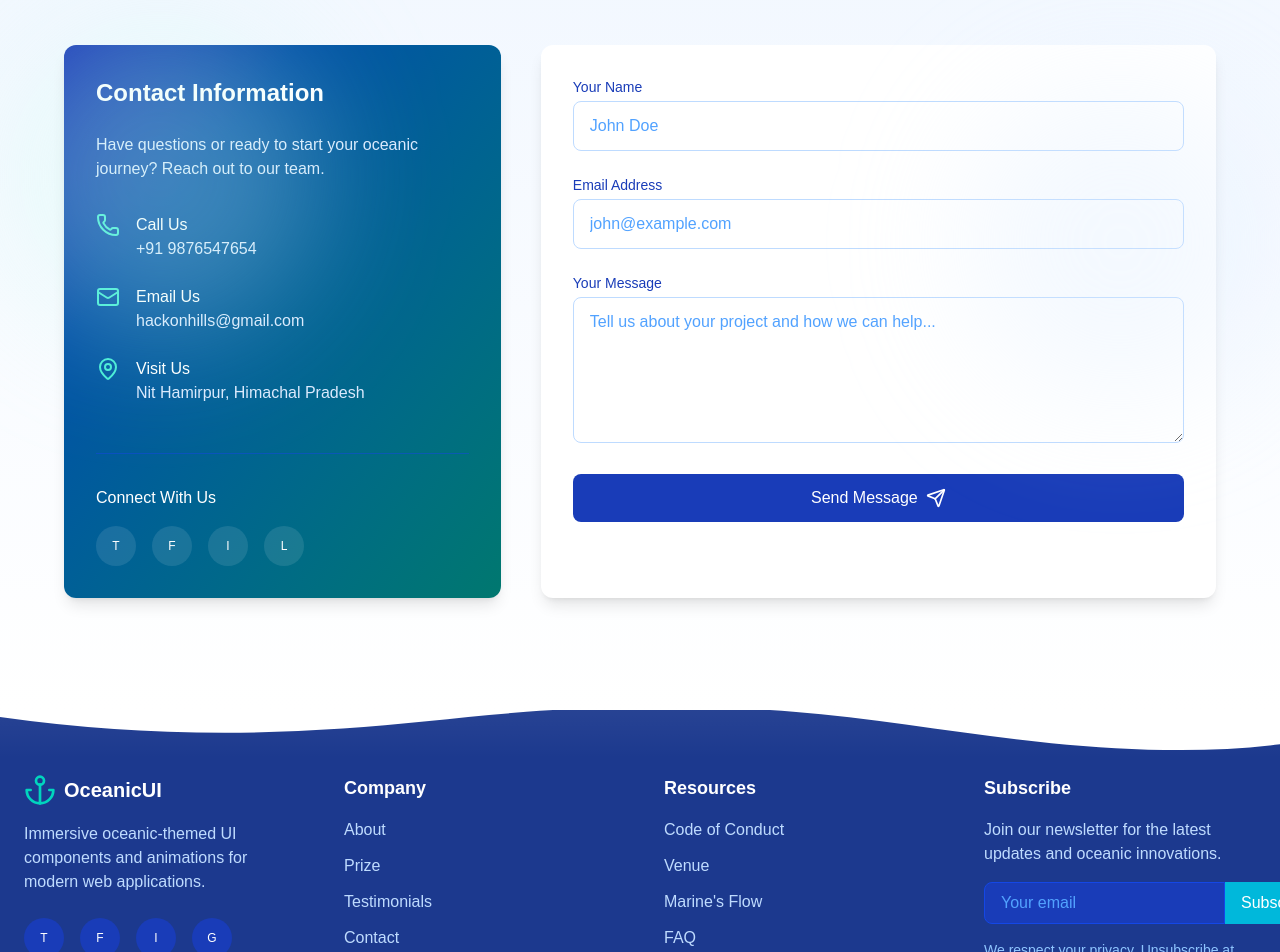
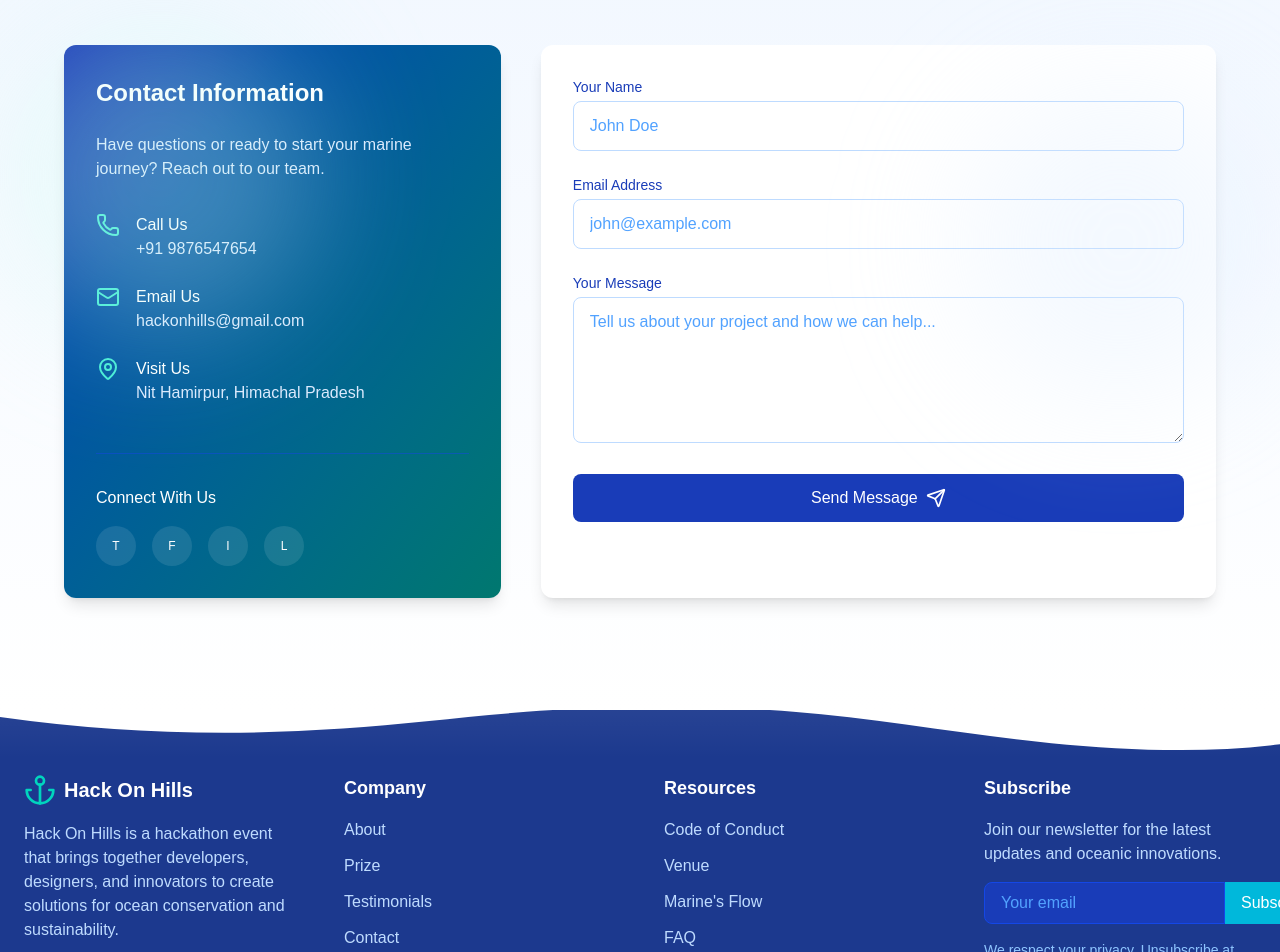
Before and after one commit to Eyepatch5263/Hoh-7.0, a Next.js app: page / in a window 1280 px wide. Shown: the part 5460-6412 px from the top of the page. Built offline with nearby package versions, Linux system fonts and the light colour scheme; a web font is replaced by a local one.

Commit message:
added team page

```diff
--- a/src/components/Contact.tsx
+++ b/src/components/Contact.tsx
@@ -52,7 +52,7 @@ const ContactForm = () => {
                     <div className="lg:col-span-2 bg-gradient-to-br from-blue-800 to-teal-700 rounded-xl shadow-lg p-8 text-white">
                         <h3 className="text-2xl font-bold mb-6">Contact Information</h3>
                         <p className="mb-8 text-blue-100">
-                            Have questions or ready to start your oceanic journey? Reach out to our team.
+                            Have questions or ready to start your marine journey? Reach out to our team.
                         </p>
 
                         <div className="space-y-6">
--- a/src/components/Footer.tsx
+++ b/src/components/Footer.tsx
@@ -25,10 +25,10 @@ const Footer = () => {
                     <div>
                         <div className="flex items-center mb-4">
                             <Anchor className="w-8 h-8 text-teal-400" strokeWidth={2} />
-                            <span className="ml-2 text-xl font-semibold text-white">OceanicUI</span>
+                            <span className="ml-2 text-xl font-semibold text-white">Hack On Hills</span>
                         </div>
                         <p className="text-blue-200 mb-6">
-                            Immersive oceanic-themed UI components and animations for modern web applications.
+                            Hack On Hills is a hackathon event that brings together developers, designers, and innovators to create solutions for ocean conservation and sustainability.
                         </p>
                         <div className="flex space-x-4">
                             {['twitter', 'facebook', 'instagram', 'github'].map((social) => (
```
